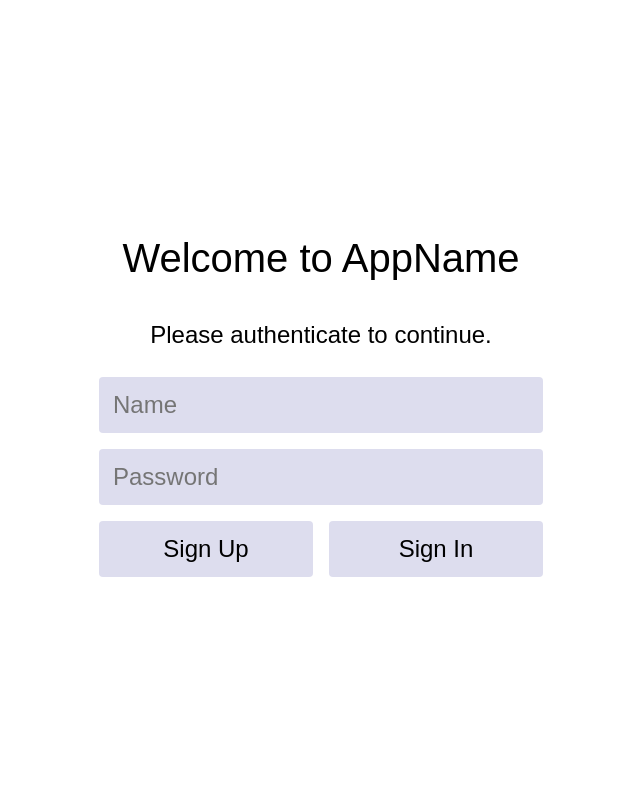
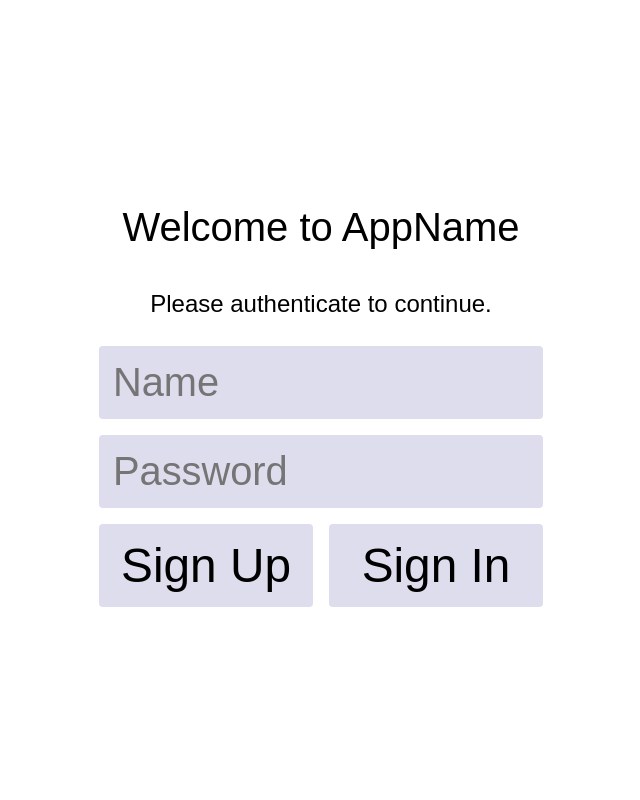
Before and after one commit to NadavTasher/AuthenticationTemplate, a PHP site: page / in a window 1280 px wide. Shown: the whole page, without its empty margins (319-959 px from the left). Run offline with PHP 8.4, Linux system fonts and the light colour scheme.

Commit message:
New style

```diff
--- a/src/stylesheets/theme.css
+++ b/src/stylesheets/theme.css
@@ -2,13 +2,6 @@
  * Copyright (c) 2019 Nadav Tasher
  * https://github.com/NadavTasher/BaseTemplate/
  **/
-
-:root {
-    --small: 2.5vh;
-    --normal: 3vh;
-    --large: 4vh;
-    --huge: 6vh;
-}
 
 html {
     /* Positioning */
@@ -28,27 +21,17 @@ body {
     /* Sizing */
     max-height: 100%;
     /* Background */
-    -webkit-background-size: cover;
-    -moz-background-size: cover;
-    -o-background-size: cover;
-    background-size: cover;
-    background-attachment: fixed;
-    background-repeat: no-repeat;
     background-color: var(--theme);
 }
 
-[hidden = ""], [hidden = true] {
-    display: none !important;
-}
-
-[text = ""], [text = true], a, p, [input = ""], [input = true], button, input, select, [row = ""], [row = true], [column = ""], [column = true], div {
+p, button, input, select, div, body, html {
     /* Display */
     display: flex;
     flex-direction: column;
     /* Text */
     color: var(--text);
     /* Size */
-    font-size: var(--normal);
+    font-size: larger;
     font-family: Arial, ArialHebrew, sans-serif;
     /* Text Alignment */
     text-align: center;
@@ -59,12 +42,8 @@ body {
     outline: none;
 }
 
-[text = ""], [text = true], a, p {
-    flex-flow: wrap;
-    height: auto;
-}
 
-[text = ""], [text = true], a, p, [input = ""], [input = true], button, input, select {
+p, button, input, select {
     /* Positioning */
     margin: 1vh;
     padding: 1.5vh;
@@ -80,36 +59,21 @@ body {
     width: auto;
 }
 
-[size = small] {
-    /* Size */
-    font-size: var(--small);
+p {
+    flex-flow: wrap;
+    height: auto;
 }
 
-[size = normal] {
-    /* Size */
-    font-size: var(--normal);
-}
-
-[size = large] {
-    /* Size */
-    font-size: var(--large);
-}
-
-[size = huge] {
-    /* Size */
-    font-size: var(--huge);
-}
-
-[input = ""], [input = true], button, input, select {
+button, input, select {
     transition-duration: 0.2s;
     background-color: var(--bright);
 }
 
-[input = ""]:hover, [input = true]:hover, button:hover, input:hover, select:hover, textarea:hover {
+button:hover, input:hover, select:hover, textarea:hover {
     background-color: var(--dark);
 }
 
-[row = ""], [row = true], [column = ""], [column = true], div {
+[row = ""], [row = true], [column = ""], [column = true], div, body, html {
     /* Alignment */
     justify-content: center;
     align-content: center;
@@ -137,6 +101,10 @@ body {
     width: 100%;
 }
 
+[hidden = ""], [hidden = true] {
+    display: none !important;
+}
+
 *::-webkit-scrollbar {
     display: none;
 }
```
Also changed, not shown: src/resources/offline.html (+15 -47 lines).
